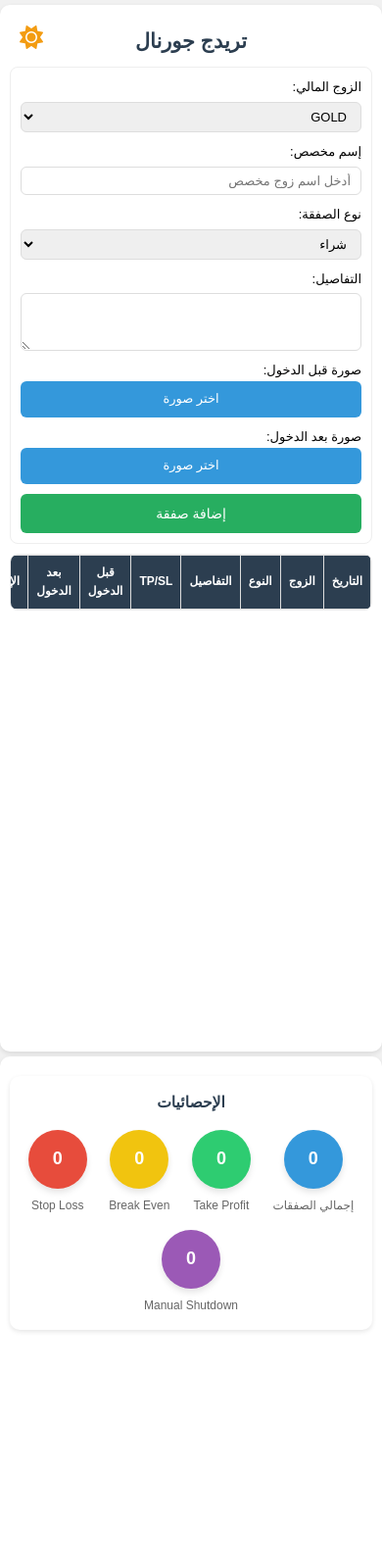
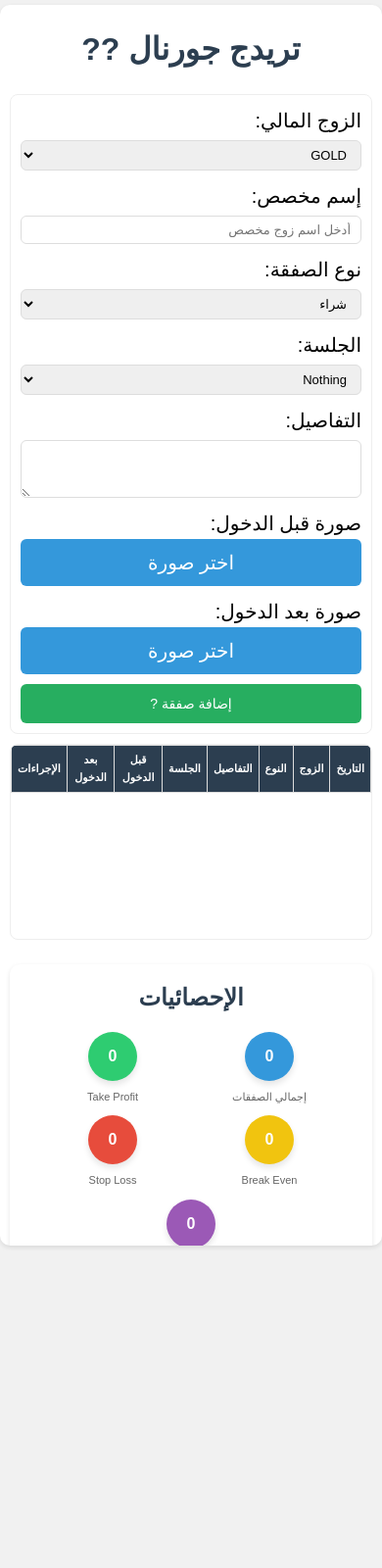
Before and after one commit to meladmaher/Trading, a plain HTML site: page index.html in a window 390 px wide. Shown: the top 1600 px of the page at 98% size. After the commit the page ends 1276 px from the top, so only its background shows below. Drawn offline with Linux system fonts and the light colour scheme.

Commit message:
Update index.html

```diff
--- a/index.html
+++ b/index.html
@@ -3,70 +3,22 @@
 <head>
     <meta name="viewport" content="width=device-width, initial-scale=1.0">
     <title>تريدج جورنال</title>
-    <link rel="stylesheet" href="https://cdnjs.cloudflare.com/ajax/libs/font-awesome/6.0.0/css/all.min.css">
     <style>
-        /* إضافة أنماط الوضع الليلي فقط */
-        .theme-toggle {
-            position: fixed;
-            top: 20px;
-            left: 20px;
-            z-index: 1000;
-            cursor: pointer;
-            font-size: 24px;
-            color: #f39c12;
-            transition: 0.3s;
-        }
-        .theme-toggle .hidden { display: none; }
-        .dark-mode {
-            background: #1a1a1a;
-            color: #fff;
-        }
-        .dark-mode .container {
-            background: #2d2d2d;
-            box-shadow: 0 2px 5px rgba(255,255,255,0.1);
-        }
-        .dark-mode th {
-            background: #3d3d3d;
-            color: #fff;
-        }
-        .dark-mode tr:nth-child(even) {
-            background: #333;
-        }
-        .dark-mode input,
-        .dark-mode select,
-        .dark-mode textarea {
-            background: #444;
-            color: #fff;
-            border-color: #666;
-        }
-        .dark-mode .stats-container {
-            background: #2d2d2d;
-        }
-        .dark-mode .popup-content {
-            background: #2d2d2d;
-            color: #fff;
-        }
-        .dark-mode button {
-            background: #3498db;
-        }
-        .dark-mode .file-input-label {
-            background: #2980b9;
-        }
-
-        /* كل الأنماط الأصلية تبقى كما هي */
         * {
             box-sizing: border-box;
             margin: 0;
             padding: 0;
         }
+
         body {
             font-family: 'Cairo', Arial, sans-serif;
             background-color: #f1f1f1;
             line-height: 1.6;
             font-size: 14px;
-            height: 100vh;
-            transition: 0.3s;
+
+
         }
+
         .container {
             background: white;
             max-width: 1200px;
@@ -74,15 +26,20 @@
             padding: 15px;
             border-radius: 10px;
             box-shadow: 0 2px 5px rgba(0,0,0,0.1);
+            height: 97vh;
             display: flex;
             flex-direction: column;
+            gap: 10px;
+            overflow: hidden;
         }
+
         h1 {
             text-align: center;
             color: #2c3e50;
             margin: 10px 0;
             font-size: 1.6em;
         }
+
         #tradeForm {
             display: grid;
             grid-template-columns: repeat(auto-fit, minmax(200px, 1fr));
@@ -90,12 +47,13 @@
             padding: 10px;
             border: 1px solid #eee;
             border-radius: 8px;
-            margin-bottom: 10px;
         }
+
         .form-group {
             display: flex;
             flex-direction: column;
         }
+
         input, select, textarea {
             padding: 8px 12px;
             border: 1px solid #ddd;
@@ -104,6 +62,7 @@
             margin-top: 4px;
             width: 100%;
         }
+
         button {
             background: #27ae60;
             color: white;
@@ -114,10 +73,12 @@
             font-size: 14px;
             transition: all 0.3s;
         }
+
         button:hover {
             background: #219a52;
             transform: translateY(-1px);
         }
+
         .file-input-label {
             background: #3498db;
             text-align: center;
@@ -127,44 +88,47 @@
             color: white;
             transition: all 0.3s;
         }
+
         .file-input-label:hover {
             background: #2980b9;
         }
-        .Deals {
-          height: 59vh;
-          overflow: auto;
-        }
+
         .table-container {
             flex: 1;
+            min-height: 200px;
             overflow-y: auto;
             border: 1px solid #eee;
             border-radius: 8px;
-            margin-bottom: 10px;
-            position: relative;
         }
+
         table {
             width: 100%;
             border-collapse: collapse;
         }
+
         thead th {
             position: sticky;
             top: 0;
             background: #2c3e50;
             z-index: 1;
         }
+
         th, td {
             padding: 12px;
             text-align: center;
             border: 1px solid #ddd;
             font-size: 13px;
         }
+
         th {
             color: white;
             font-weight: 600;
         }
+
         tr:nth-child(even) {
             background: #f9f9f9;
         }
+
         .image-preview {
             width: 50px;
             height: 50px;
@@ -173,40 +137,43 @@
             cursor: pointer;
             transition: transform 0.3s;
         }
+
         .image-preview:hover {
             transform: scale(1.1);
         }
+
         tr.tp-stop-loss { background-color: #f4433666 !important; }
         tr.tp-take-profit { background-color: #4caf507a !important; }
         tr.tp-break-even { background-color: #ffeb3b6e !important; }
-        .stats {
-          height: 100vh;
-        }
+
         .stats-container {
             background: #fff;
             border-radius: 10px;
             padding: 15px;
-            margin-top: 10px;
             box-shadow: 0 2px 5px rgba(0,0,0,0.1);
         }
+
         .stats-container h2 {
             text-align: center;
             color: #2c3e50;
             margin-bottom: 15px;
             font-size: 1.2em;
         }
+
         .stats-content {
             display: flex;
             justify-content: space-around;
             flex-wrap: wrap;
             gap: 15px;
         }
+
         .stat-box {
             display: flex;
             flex-direction: column;
             align-items: center;
             gap: 8px;
         }
+
         .stat-circle {
             width: 80px;
             height: 80px;
@@ -219,17 +186,20 @@
             color: white;
             box-shadow: 0 4px 6px rgba(0,0,0,0.1);
         }
+
         .stat-circle.total { background: #3498db; }
         .stat-circle.tp { background: #2ecc71; }
         .stat-circle.be { background: #f1c40f; }
         .stat-circle.sl { background: #e74c3c; }
         .stat-circle.ms { background: #9b59b6; }
+
         .stat-label {
             font-size: 13px;
             color: #666;
             text-align: center;
             max-width: 100px;
         }
+
         .popup {
             position: fixed;
             top: 0;
@@ -242,6 +212,7 @@
             align-items: center;
             z-index: 1000;
         }
+
         .popup-content {
             background: white;
             padding: 20px;
@@ -250,11 +221,13 @@
             max-width: 95%;
             max-height: 90vh;
         }
+
         .popup-img {
             max-width: 100%;
             max-height: 80vh;
             border-radius: 4px;
         }
+
         .close-btn {
             position: absolute;
             top: 15px;
@@ -272,10 +245,12 @@
             justify-content: center;
             transition: all 0.3s;
         }
+
         .close-btn:hover {
             background: #d32f2f;
             transform: rotate(90deg) scale(1.1);
         }
+
         .edit-popup {
             background: white;
             padding: 20px;
@@ -283,9 +258,11 @@
             width: 95%;
             max-width: 500px;
         }
+
         .edit-form-group {
             margin-bottom: 12px;
         }
+
         .edit-file-label {
             display: block;
             background: #3498db;
@@ -296,6 +273,7 @@
             margin: 5px 0;
             font-size: 13px;
         }
+
         .tp-sl-select {
             padding: 8px;
             border: 1px solid #ddd;
@@ -304,73 +282,136 @@
             font-size: 14px;
             background: #f8f9fa;
         }
+
         .date-cell {
             white-space: nowrap;
         }
+
         @media (max-width: 768px) {
             .container {
                 padding: 10px;
                 margin: 5px auto;
+                min-height: 100vh;
+		height: 150vh;
             }
+
             #tradeForm {
                 grid-template-columns: 1fr;
             }
+
             button {
                 width: 100%;
                 padding: 12px;
             }
+
             th, td {
                 padding: 8px;
                 font-size: 12px;
             }
+
             .image-preview {
                 width: 40px;
                 height: 40px;
             }
-            .close-btn {
-                top: 10px;
-                right: 10px;
-                width: 35px;
-                height: 35px;
-                font-size: 28px;
+
+            .stats-content {
+                flex-direction: row;
+                flex-wrap: wrap;
+                justify-content: center;
+                gap: 10px;
             }
-            .stat-circle {
-                width: 70px;
-                height: 70px;
+
+            .stat-box {
+                flex: 1 1 45%;
+                max-width: 150px;
+            }
+
+            .table-container {
+                order: 1;
+                margin-bottom: 15px;
+                height: 60vh;
+            }
+
+            .stats-container {
+                order: 2;
+                height: auto;
+                margin-top: 0;
+            }
+
+            td:nth-child(6), th:nth-child(6) {
+                display: none;
+            }
+        }
+
+        @media (max-width: 480px) {
+            body {
+
 		font-size: 20px;
             }
-        }
-        @media (max-width: 480px) {
-            body {
-                font-size: 13px;
-            }
+
             input, select, textarea {
                 padding: 6px 10px;
                 font-size: 13px;
             }
+
             .file-input-label {
                 padding: 8px;
             }
+
             .stat-circle {
-                width: 60px;
-                height: 60px;
-                font-size: 18px;
+                width: 50px;
+                height: 50px;
+                font-size: 16px;
             }
+
             .stat-label {
-                font-size: 12px;
+                font-size: 11px;
             }
+
+            th, td {
+                padding: 6px;
+                font-size: 11px;
+            }
+
+            .image-preview {
+               width: 30px;
+               height: 30px;
+            }
+
+            button {
+                /*padding: 6px;/*
+                /*font-size: 11px;/*
+            }
+
+            .stat-box {
+                flex: 1 1 100%;
+                max-width: 120px;
+            }
+        }
+
+        .table-container { order: 1; }
+        .stats-container { order: 2; }
+
+        .table-container {
+            height: 60vh;
+        }
+
+        .stats-content {
+            flex-direction: row;
+            flex-wrap: wrap;
+            justify-content: center;
+        }
+
+        .stat-box {
+            flex: 1 1 100%;
+            max-width: 120px;
         }
     </style>
 </head>
 <body>
-    <!-- إضافة أيقونات التبديل هنا -->
-    <div class="theme-toggle" onclick="toggleTheme()">
-        <i class="fas fa-sun"></i>
-        <i class="fas fa-moon hidden"></i>
-    </div>
+    <div class="container">
+        <h1>تريدج جورنال ??</h1>
 
-    <div class="container">
-        <h1>تريدج جورنال</h1>
         <form id="tradeForm">
             <div class="form-group">
                 <label>الزوج المالي:</label>
@@ -381,10 +422,12 @@
                     <option value="USDJPY">USDJPY</option>
                 </select>
             </div>
+
             <div class="form-group">
                 <label>إسم مخصص:</label>
                 <input type="text" id="customSymbol" placeholder="أدخل اسم زوج مخصص">
             </div>
+
             <div class="form-group">
                 <label>نوع الصفقة:</label>
                 <select id="action">
@@ -392,23 +435,39 @@
                     <option value="SELL">بيع</option>
                 </select>
             </div>
+
+            <div class="form-group">
+                <label>الجلسة:</label>
+                <select id="session">
+                    <option value="Nothing">Nothing</option>
+                    <option value="New York">New York</option>
+                    <option value="London">London</option>
+                    <option value="Asia">Asia</option>
+                    <option value="London Close">London Close</option>
+                    <option value="Outside Liquidity">Outside Liquidity</option>
+                </select>
+            </div>
+
             <div class="form-group">
                 <label>التفاصيل:</label>
                 <textarea id="details" rows="3"></textarea>
             </div>
+
             <div class="form-group">
                 <label>صورة قبل الدخول:</label>
                 <input type="file" id="beforeImage" accept="image/*" hidden>
                 <label for="beforeImage" class="file-input-label">اختر صورة</label>
             </div>
+
             <div class="form-group">
                 <label>صورة بعد الدخول:</label>
                 <input type="file" id="afterImage" accept="image/*" hidden>
                 <label for="afterImage" class="file-input-label">اختر صورة</label>
             </div>
-            <button type="submit">إضافة صفقة</button>
+
+            <button type="submit">إضافة صفقة ?</button>
         </form>
-        <div class="Deals">
+
         <div class="table-container">
             <table id="tradeTable">
                 <thead>
@@ -417,6 +476,7 @@
                         <th>الزوج</th>
                         <th>النوع</th>
                         <th>التفاصيل</th>
+                        <th>الجلسة</th>
                         <th>TP/SL</th>
                         <th>قبل الدخول</th>
                         <th>بعد الدخول</th>
@@ -426,10 +486,7 @@
                 <tbody></tbody>
             </table>
         </div>
-        </div>
-    </div>
-    <div class="container">
-        <div class="stats">
+
         <div class="stats-container">
             <h2>الإحصائيات</h2>
             <div class="stats-content">
@@ -466,13 +523,14 @@
             </div>
         </div>
     </div>
-    </div>
+
     <div class="popup" id="imagePopup">
         <div class="popup-content">
             <span class="close-btn" onclick="closePopup()">×</span>
             <img class="popup-img" id="popupImage">
         </div>
     </div>
+
     <div class="popup" id="editPopup">
         <div class="edit-popup">
             <h2>تعديل الصفقة</h2>
@@ -485,23 +543,6 @@
     </div>
 
     <script>
-        // إضافة دالة التبديل بين الوضعين
-        function toggleTheme() {
-            document.body.classList.toggle('dark-mode');
-            const icons = document.querySelectorAll('.theme-toggle i');
-            icons.forEach(icon => icon.classList.toggle('hidden'));
-            localStorage.setItem('darkMode', document.body.classList.contains('dark-mode'));
-        }
-
-        // تحميل التفضيلات عند البدء
-        window.addEventListener('load', () => {
-            if(localStorage.getItem('darkMode') === 'true') {
-                document.body.classList.add('dark-mode');
-                document.querySelectorAll('.theme-toggle i').forEach(icon => icon.classList.toggle('hidden'));
-            }
-        });
-
-        // الكود الأصلي
         function getCurrentDate() {
             const days = ['الأحد', 'الاثنين', 'الثلاثاء', 'الأربعاء', 'الخميس', 'الجمعة', 'السبت'];
             const date = new Date();
@@ -514,6 +555,7 @@
         let trades = JSON.parse(localStorage.getItem('trades') || '[]').map(trade => ({
             ...trade,
             tp_sl: trade.tp_sl || 'Nothing',
+            session: trade.session || 'Nothing',
             date: trade.date || getCurrentDate()
         }));
 
@@ -561,6 +603,7 @@
                     <td>${trade.symbol}</td>
                     <td>${trade.action}</td>
                     <td>${trade.details}</td>
+                    <td>${trade.session}</td>
                     <td>${trade.tp_sl}</td>
                     <td>${trade.before ? `<img src="${trade.before}" class="image-preview">` : 'لا يوجد'}</td>
                     <td>${trade.after ? `<img src="${trade.after}" class="image-preview">` : 'لا يوجد'}</td>
@@ -592,6 +635,7 @@
                     <label>الزوج المالي:</label>
                     <input type="text" id="editSymbol" value="${trade.symbol}">
                 </div>
+
                 <div class="edit-form-group">
                     <label>نوع الصفقة:</label>
                     <select id="editAction">
@@ -599,10 +643,24 @@
                         <option ${trade.action === 'SELL' ? 'selected' : ''} value="SELL">بيع</option>
                     </select>
                 </div>
+
+                <div class="edit-form-group">
+                    <label>الجلسة:</label>
+                    <select id="editSession">
+                        <option ${trade.session === 'Nothing' ? 'selected' : ''} value="Nothing">Nothing</option>
+                        <option ${trade.session === 'New York' ? 'selected' : ''} value="New York">New York</option>
+                        <option ${trade.session === 'London' ? 'selected' : ''} value="London">London</option>
+                        <option ${trade.session === 'Asia' ? 'selected' : ''} value="Asia">Asia</option>
+                        <option ${trade.session === 'London Close' ? 'selected' : ''} value="London Close">London Close</option>
+                        <option ${trade.session === 'Outside Liquidity' ? 'selected' : ''} value="Outside Liquidity">Outside Liquidity</option>
+                    </select>
+                </div>
+
                 <div class="edit-form-group">
                     <label>التفاصيل:</label>
                     <textarea id="editDetails">${trade.details}</textarea>
                 </div>
+
                 <div class="edit-form-group">
                     <label>إدارة الصفقة:</label>
                     <select class="tp-sl-select" id="editTpSl">
@@ -613,12 +671,14 @@
                         <option ${trade.tp_sl === 'Manual Shutdown' ? 'selected' : ''} value="Manual Shutdown">Manual Shutdown</option>
                     </select>
                 </div>
+
                 <div class="edit-form-group">
                     <label>صورة قبل الدخول:</label>
                     <input type="file" id="editBeforeImage" accept="image/*" hidden>
                     <label for="editBeforeImage" class="edit-file-label">تغيير الصورة</label>
                     ${trade.before ? `<img src="${trade.before}" class="image-preview" width="50">` : ''}
                 </div>
+
                 <div class="edit-form-group">
                     <label>صورة بعد الدخول:</label>
                     <input type="file" id="editAfterImage" accept="image/*" hidden>
@@ -635,6 +695,7 @@
 
             trade.symbol = document.getElementById('editSymbol').value;
             trade.action = document.getElementById('editAction').value;
+            trade.session = document.getElementById('editSession').value;
             trade.details = document.getElementById('editDetails').value;
             trade.tp_sl = document.getElementById('editTpSl').value;
 
@@ -659,6 +720,7 @@
             const symbol = document.getElementById('customSymbol').value || document.getElementById('symbol').value;
             const action = document.getElementById('action').value;
             const details = document.getElementById('details').value;
+            const session = document.getElementById('session').value;
 
             const beforeFile = document.getElementById('beforeImage').files[0];
             const afterFile = document.getElementById('afterImage').files[0];
@@ -667,6 +729,7 @@
                 symbol,
                 action,
                 details,
+                session,
                 tp_sl: 'Nothing',
                 date: getCurrentDate(),
                 before: await handleFile(beforeFile),
```
Lines whose indentation alone changed are shown as unchanged.
